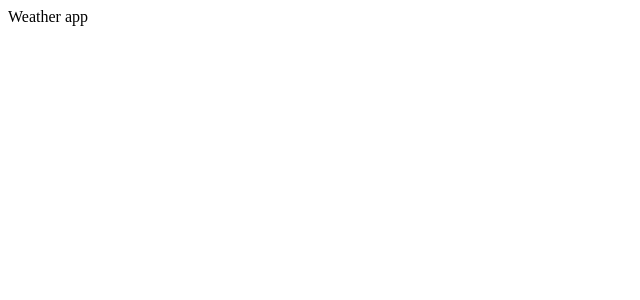
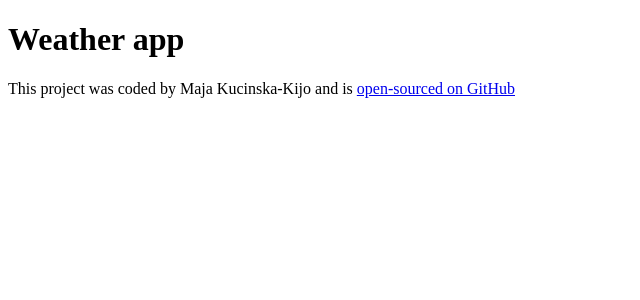
Before and after one commit to majakucinska/react-weather-app, a React (Create React App) app: page / in a window 1280 px wide. Shown: the top 300 px of the page, without its empty margins (0-640 px from the left). Built offline with nearby package versions, Linux system fonts and the light colour scheme; the HTML template or start-up script is replaced by a standard one.

Commit message:
Added GitHub repo URL

```diff
--- a/src/App.js
+++ b/src/App.js
@@ -5,7 +5,11 @@ import './App.css';
 export default function App() {
     return (
       <div className="App">
-        Weather app
+        <h1>Weather app</h1>
+        <footer>
+          This project was coded by Maja Kucinska-Kijo and is {""}
+        <a href="https://github.com/majakucinska/react-weather-app" target="_blank">open-sourced on GitHub</a>
+        </footer>
       </div>
     );
   }
```
